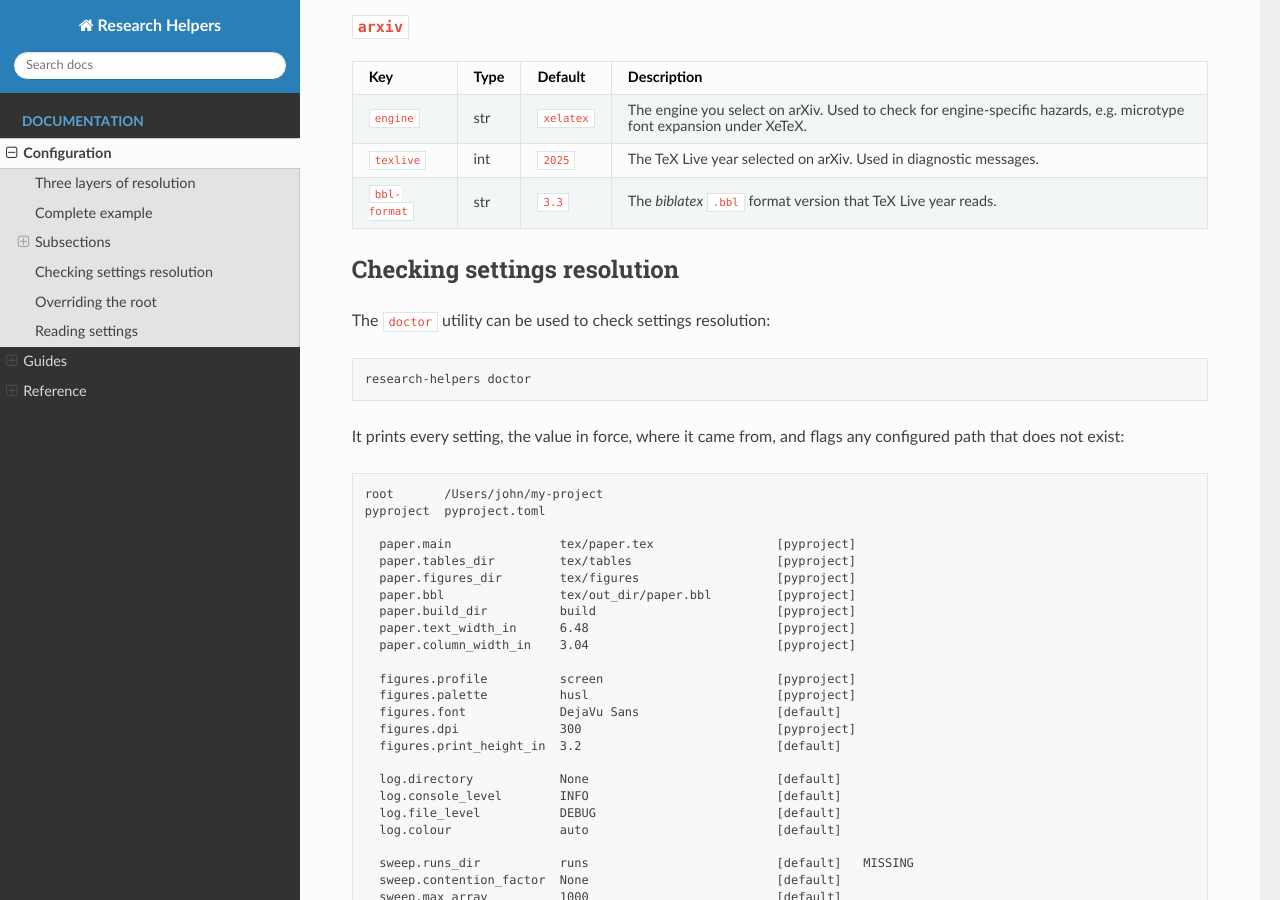
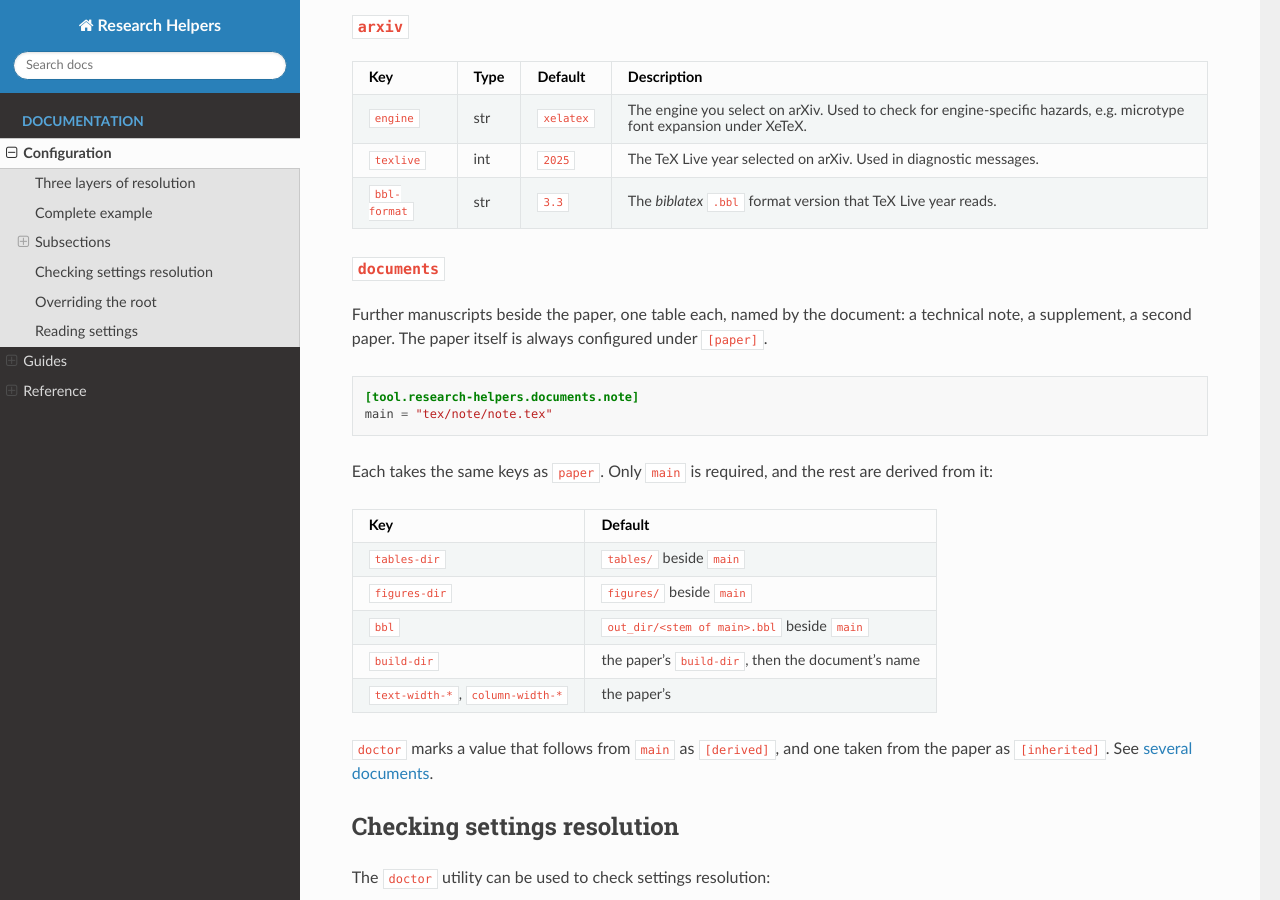
Before and after one commit to gpizzorno/research-helpers, a Sphinx documentation site: the page built from docs/source/configuration.md, in a window 1280 px wide and 900 px high, scrolled down 3803 px. Built offline with Sphinx 7.4.7 and the Read the Docs theme 3.1.0, drawn with Linux system fonts in a browser that asks for light colours.

Commit message:
added multi-document support details

````diff
--- a/docs/source/configuration.md
+++ b/docs/source/configuration.md
@@ -164,6 +164,29 @@ reports its numbers as optimistic and lists instructions on how to measure the f
 | `texlive` | int | `2025` | The TeX Live year selected on arXiv. Used in diagnostic messages. |
 | `bbl-format` | str | `3.3` | The *biblatex* `.bbl` format version that TeX Live year reads. |
 
+### `documents`
+
+Further manuscripts beside the paper, one table each, named by the document: a technical note, a
+supplement, a second paper. The paper itself is always configured under `[paper]`.
+
+```toml
+[tool.research-helpers.documents.note]
+main = "tex/note/note.tex"
+```
+
+Each takes the same keys as `paper`. Only `main` is required, and the rest are derived from it:
+
+| Key | Default |
+| --- | --- |
+| `tables-dir` | `tables/` beside `main` |
+| `figures-dir` | `figures/` beside `main` |
+| `bbl` | `out_dir/<stem of main>.bbl` beside `main` |
+| `build-dir` | the paper's `build-dir`, then the document's name |
+| `text-width-*`, `column-width-*` | the paper's |
+
+`doctor` marks a value that follows from `main` as `[derived]`, and one taken from the paper as
+`[inherited]`. See [several documents](guide/documents.md).
+
 ## Checking settings resolution
 
 The `doctor` utility can be used to check settings resolution:
````
